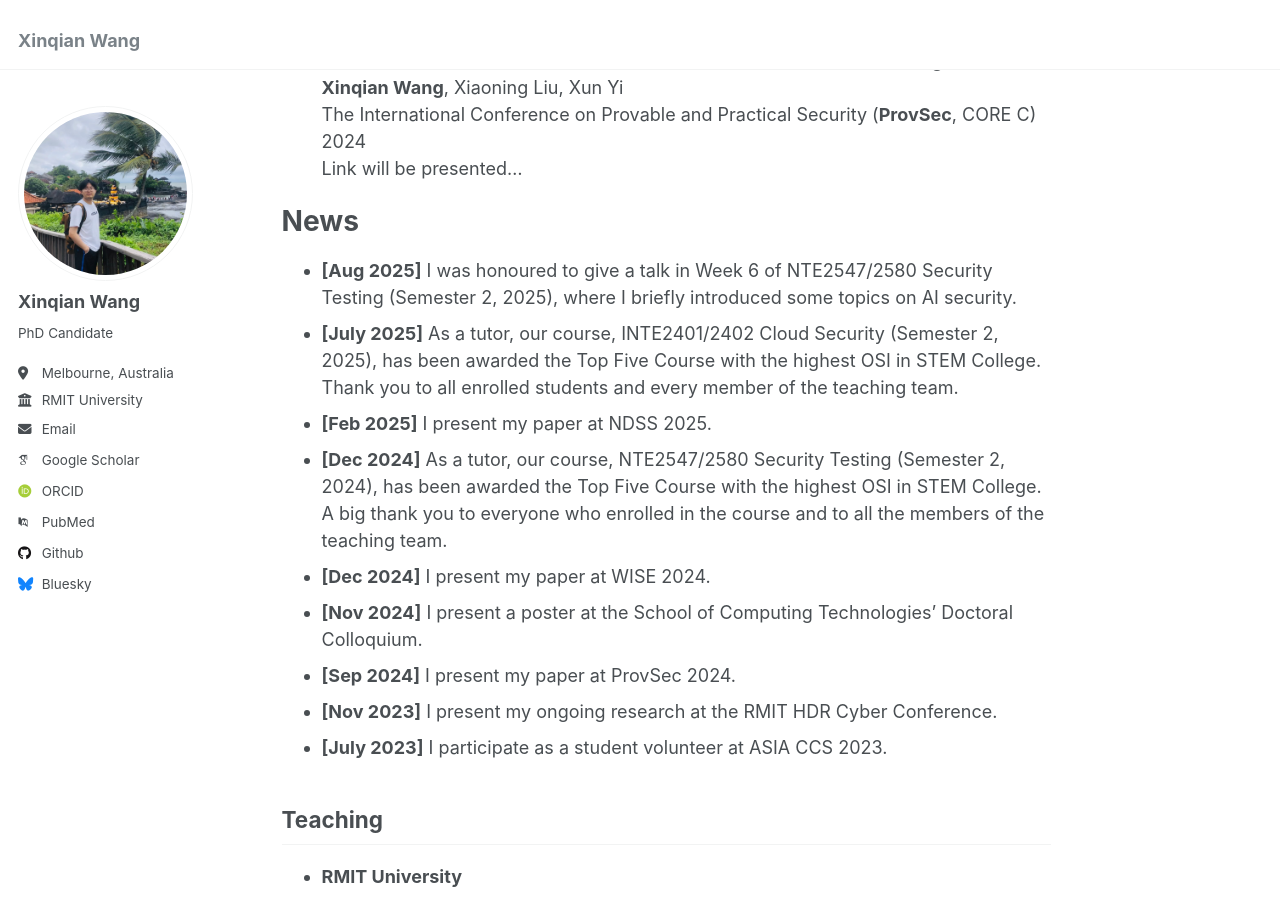
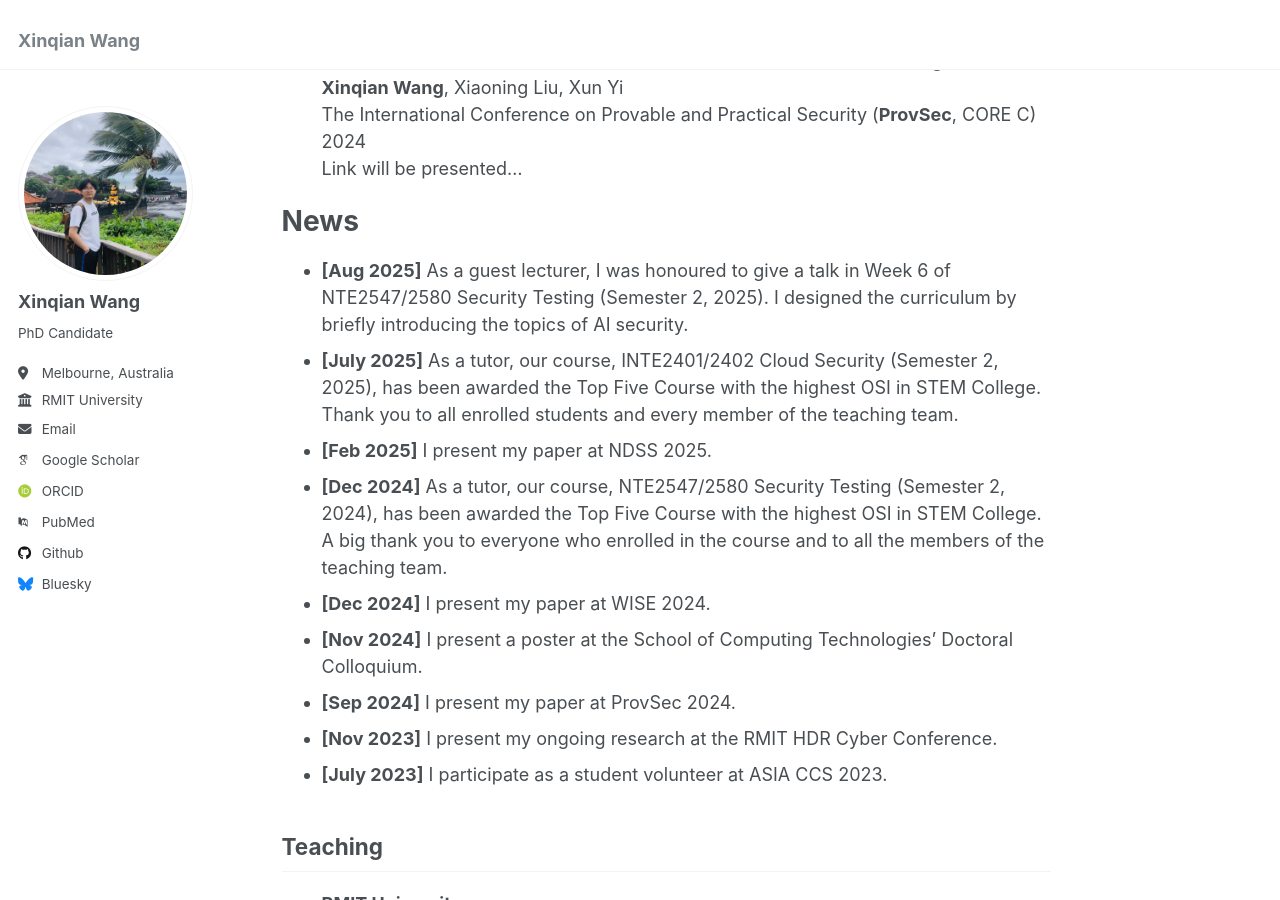
Before and after one commit to Wangxinqian/Academic, a Jekyll site: the page built from _pages/about.md, in a window 1280 px wide and 900 px high, scrolled down 679 px. Built offline with Jekyll 4.4.1, drawn with Linux system fonts in a browser that asks for light colours; some web fonts are replaced.

Commit message:
Update about.md

```diff
--- a/_pages/about.md
+++ b/_pages/about.md
@@ -30,7 +30,7 @@ Selected Publications
 
 News
 ======
-- **[Aug 2025]** I was honoured to give a talk in Week 6 of NTE2547/2580 Security Testing (Semester 2, 2025), where I briefly introduced some topics on AI security.
+- **[Aug 2025]** As a guest lecturer, I was honoured to give a talk in Week 6 of NTE2547/2580 Security Testing (Semester 2, 2025). I designed the curriculum by briefly introducing the topics of AI security.
 - **[July 2025]** As a tutor, our course, INTE2401/2402 Cloud Security (Semester 2, 2025), has been awarded the Top Five Course with the highest OSI in STEM College. Thank you to all enrolled students and every member of the teaching team.
 - **[Feb 2025]** I present my paper at NDSS 2025.
 - **[Dec 2024]** As a tutor, our course, NTE2547/2580 Security Testing (Semester 2, 2024), has been awarded the Top Five Course with the highest OSI in STEM College. A big thank you to everyone who enrolled in the course and to all the members of the teaching team.
```
